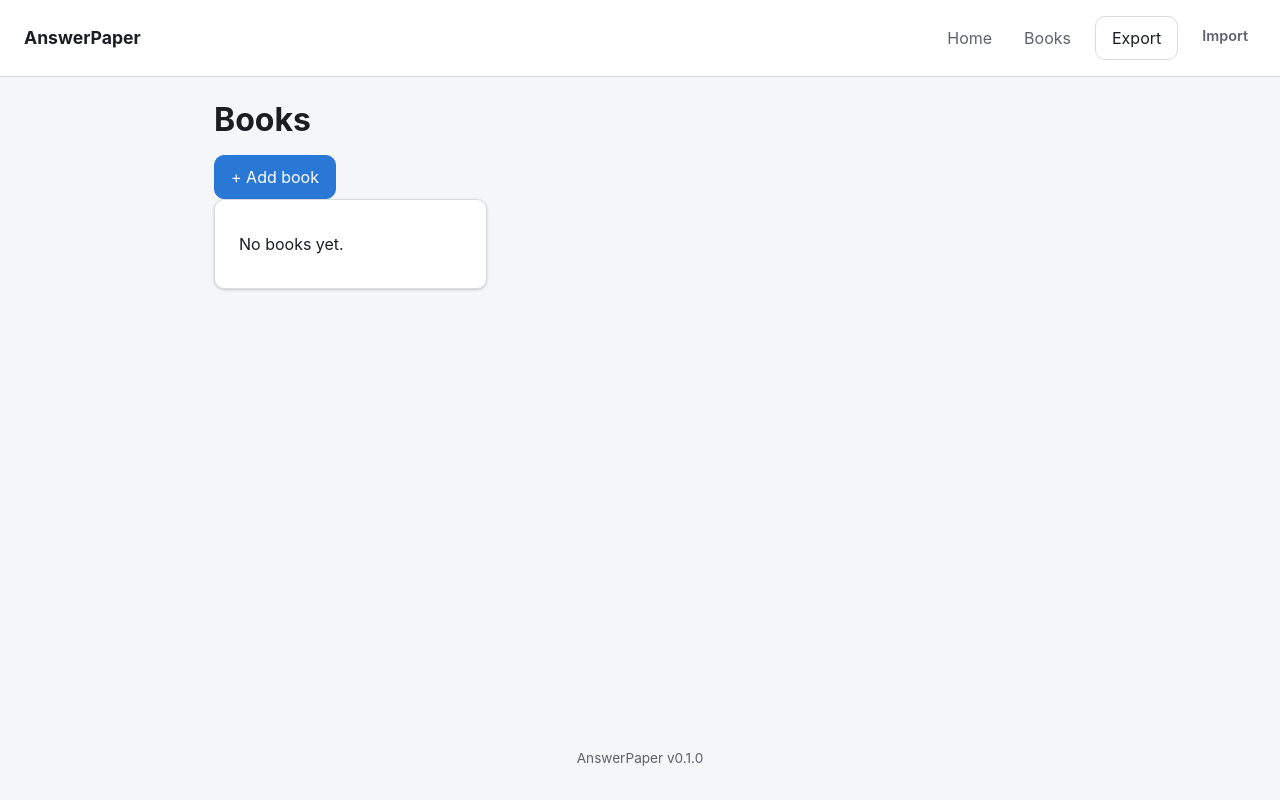
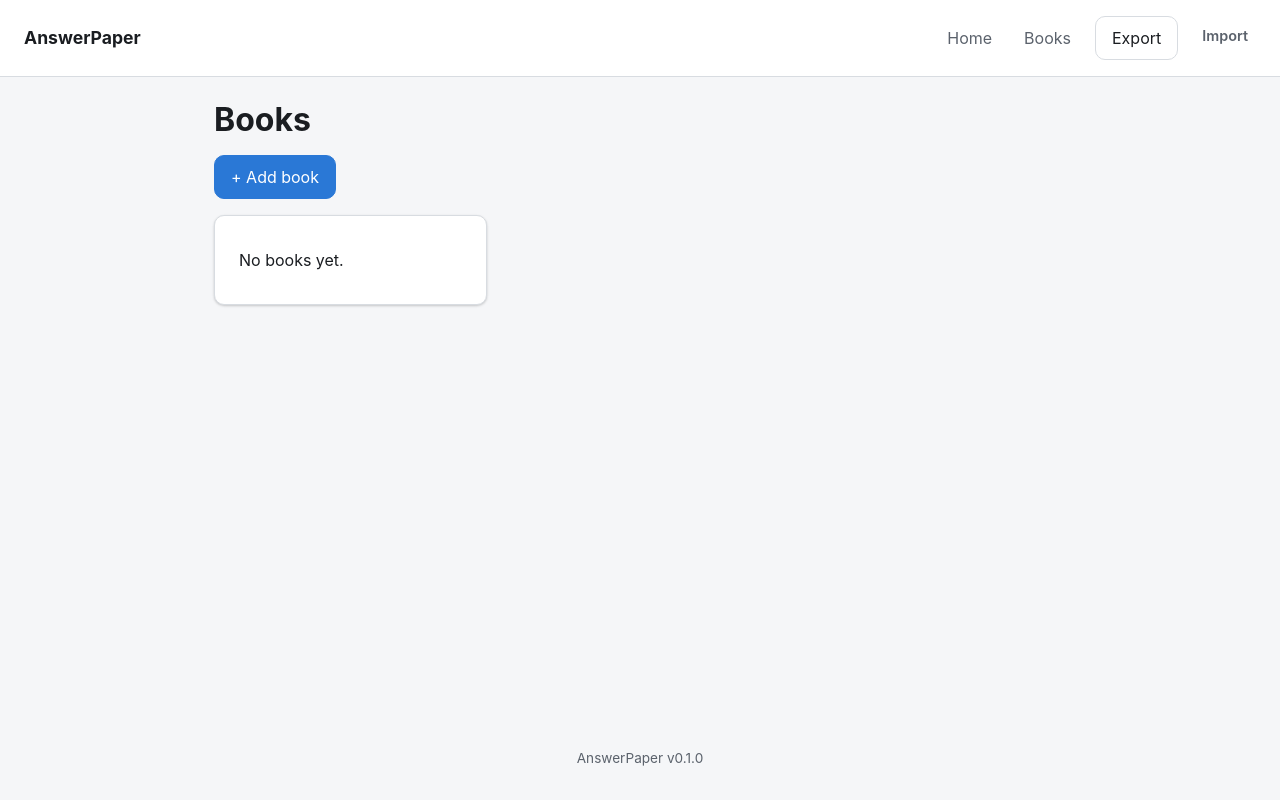
Before and after one commit to ranskills/answerpaper, a plain HTML site: page index.html in a window 1280 px wide. Both pictures are taken after a click on the link "Start with your books". Drawn offline with Linux system fonts and the light colour scheme.

Commit message:
Fix missing gap between add-book/chapter button and card list
.btn-row only had margin-top, and .card-list had no margin-top of its
own, so the "+ Add book"/"+ Add chapter" toggle button sat flush
against the card grid below it. Add margin-top to .card-list so
there's always a consistent gap regardless of what precedes it.

```diff
--- a/styles.css
+++ b/styles.css
@@ -263,6 +263,7 @@ button.link-inline:hover {
   display: grid;
   gap: var(--space-3);
   grid-template-columns: 1fr;
+  margin-top: var(--space-3);
 }
 
 @media (min-width: 640px) {
```
